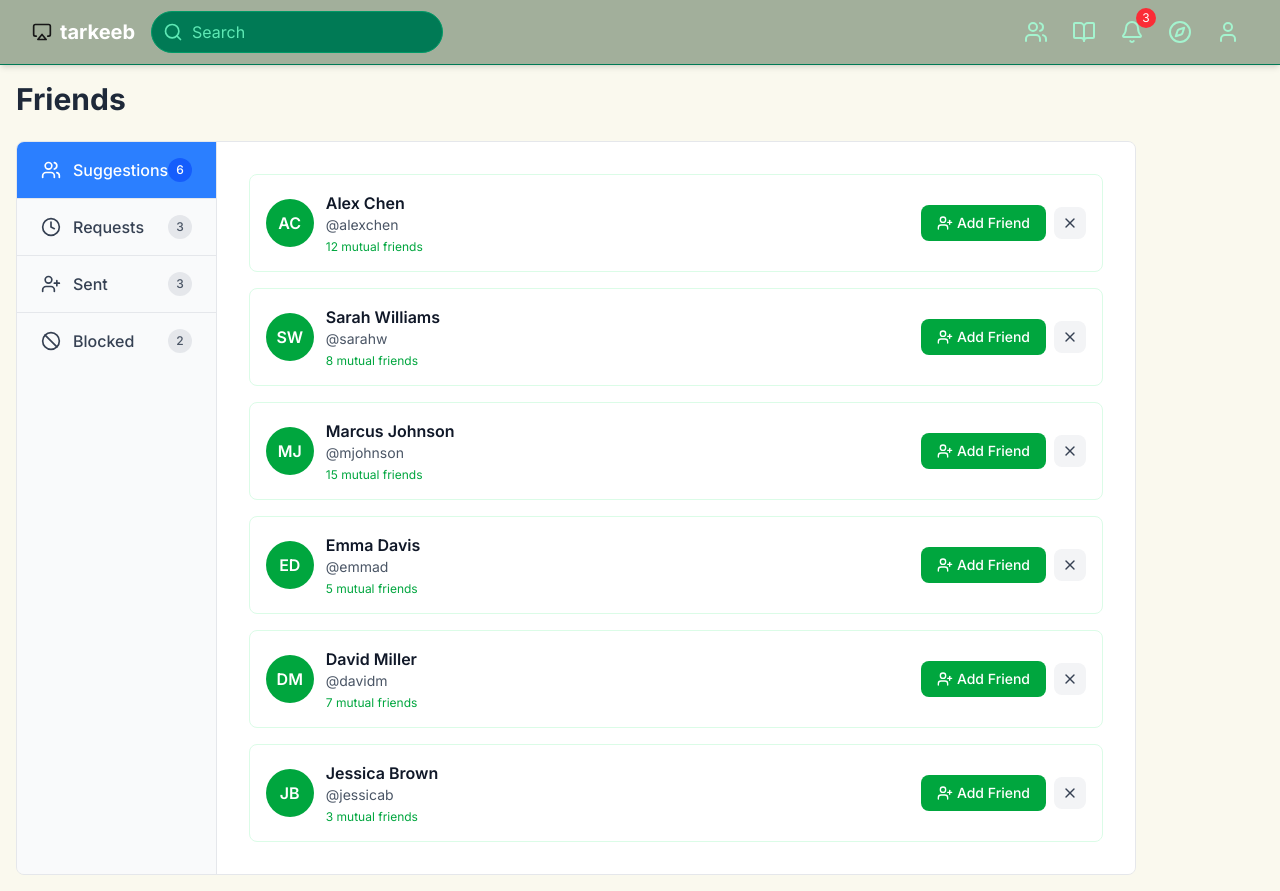
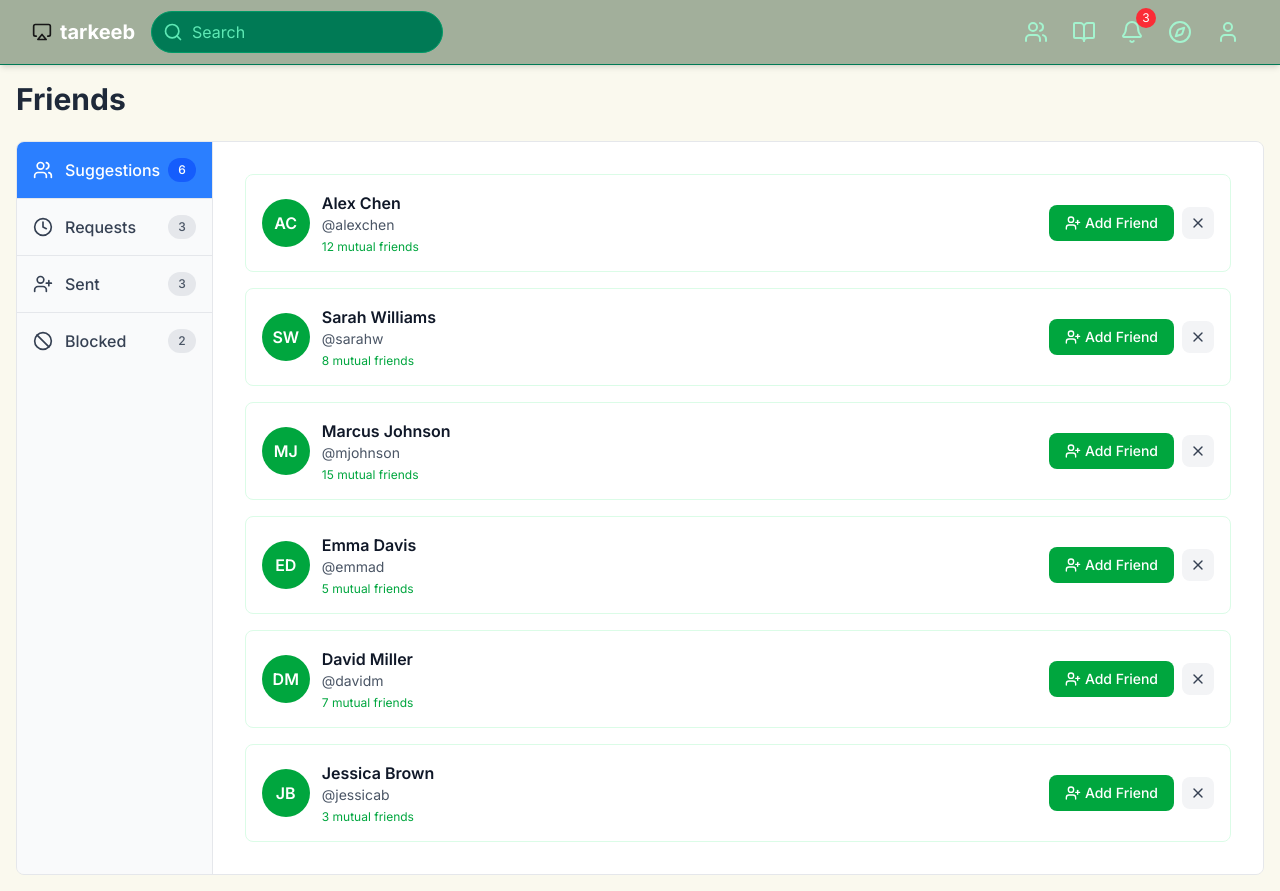
Before and after one commit to SZaidi00/recipe-social-frontend, a Next.js app: page /friends in a window 1280 px wide. Built offline with nearby package versions, Linux system fonts and the light colour scheme; no server answers.

Commit message:
fixed sizing issue on suggestions

```diff
--- a/app/(dashboard)/friends/page.tsx
+++ b/app/(dashboard)/friends/page.tsx
@@ -27,6 +27,18 @@ const FriendsManager = () => {
     { id: 4, name: 'Emma Davis', username: '@emmad', avatar: 'ED', mutualFriends: 5, status: 'suggested' },
     { id: 5, name: 'David Miller', username: '@davidm', avatar: 'DM', mutualFriends: 7, status: 'suggested' },
     { id: 6, name: 'Jessica Brown', username: '@jessicab', avatar: 'JB', mutualFriends: 3, status: 'suggested' },
+    // { id: 11, name: 'Alex Chen', username: '@alexchen', avatar: 'AC', mutualFriends: 12, status: 'suggested' },
+    // { id: 21, name: 'Sarah Williams', username: '@sarahw', avatar: 'SW', mutualFriends: 8, status: 'suggested' },
+    // { id: 31, name: 'Marcus Johnson', username: '@mjohnson', avatar: 'MJ', mutualFriends: 15, status: 'suggested' },
+    // { id: 41, name: 'Emma Davis', username: '@emmad', avatar: 'ED', mutualFriends: 5, status: 'suggested' },
+    // { id: 51, name: 'David Miller', username: '@davidm', avatar: 'DM', mutualFriends: 7, status: 'suggested' },
+    // { id: 61, name: 'Jessica Brown', username: '@jessicab', avatar: 'JB', mutualFriends: 3, status: 'suggested' },
+    // { id: 12, name: 'Alex Chen', username: '@alexchen', avatar: 'AC', mutualFriends: 12, status: 'suggested' },
+    // { id: 22, name: 'Sarah Williams', username: '@sarahw', avatar: 'SW', mutualFriends: 8, status: 'suggested' },
+    // { id: 32, name: 'Marcus Johnson', username: '@mjohnson', avatar: 'MJ', mutualFriends: 15, status: 'suggested' },
+    // { id: 42, name: 'Emma Davis', username: '@emmad', avatar: 'ED', mutualFriends: 5, status: 'suggested' },
+    // { id: 52, name: 'David Miller', username: '@davidm', avatar: 'DM', mutualFriends: 7, status: 'suggested' },
+    // { id: 62, name: 'Jessica Brown', username: '@jessicab', avatar: 'JB', mutualFriends: 3, status: 'suggested' },
   ]);
 
   const [requests] = useState([
@@ -69,7 +81,7 @@ const FriendsManager = () => {
   };
 
 return (
-    <div className="w-full max-w-6xl p-4">
+    <div className="w-full p-4">
       <div className="mb-6">
         <h1 className="text-3xl font-bold text-gray-800 mb-4">Friends</h1>
 
@@ -85,9 +97,9 @@ return (
           />
         </div> */}
       </div>
+{/* need to maybe come back to adjust the height of the table  */}
+      <div className="flex w-full border border-gray-200 rounded-lg overflow-hidden">
 
-      <div className="flex min-h-96 w-full border border-gray-200 rounded-lg overflow-hidden">
-        {/* Tab Triggers - Vertical on the left */}
         <div className="flex flex-col w-16 md:w-fit bg-gray-50 border-r border-gray-200">
           {tabs.map((tab) => {
             const IconComponent = tab.icon;
@@ -95,7 +107,7 @@ return (
               <button
                 key={tab.id}
                 onClick={() => setActiveTab(tab.id)}
-                className={`px-3 md:px-6 py-4 text-center md:text-left font-medium transition-colors duration-200 border-b border-gray-200 last:border-b-0 flex items-center justify-center md:justify-between relative ${
+                className={`md:px-4 py-4 text-center md:text-left font-medium transition-colors  border-b border-gray-200 last:border-b-0 flex items-center justify-center md:justify-between relative ${
                   activeTab === tab.id
                     ? 'bg-blue-500 text-white'
                     : 'bg-gray-50 text-gray-700 hover:bg-gray-100'
@@ -106,7 +118,7 @@ return (
                   <IconComponent className="w-5 h-5 flex-shrink-0" />
                   <span className="hidden md:block">{tab.name}</span>
                 </div>
-                <span className={`px-2 py-1 text-xs rounded-full absolute top-1 right-1 md:static md:px-2 md:py-1 ${
+                <span className={`px-2 py-1 text-xs rounded-full absolute top-1 right-1 md:static md:px-2.5 ml-2 md:py-1 ${
                   activeTab === tab.id
                     ? 'bg-blue-600 text-white'
                     : 'bg-gray-200 text-gray-600'
--- a/components/ui/user-card-friends.tsx
+++ b/components/ui/user-card-friends.tsx
@@ -1,7 +1,6 @@
-"use client"
+"use client";
 
-export default function UserCard ({ user, actions }){
-
+export default function UserCard({ user, actions }) {
   return (
     <div className="bg-white rounded-lg border border-green-100 p-4 hover:shadow-md transition-shadow duration-200">
       <div className="flex items-center justify-between">
@@ -13,21 +12,22 @@ export default function UserCard ({ user, actions }){
             <h3 className="font-semibold text-gray-900">{user.name}</h3>
             <p className="text-sm text-gray-600">{user.username}</p>
             {user.mutualFriends && (
-            <p className="text-xs text-green-600 mt-1">{user.mutualFriends} mutual friends</p>
+              <p className="text-xs text-green-600 mt-1">
+                {user.mutualFriends} mutual friends
+              </p>
             )}
             {user.time && (
               <p className="text-xs text-gray-500 mt-1">{user.time}</p>
             )}
             {user.blockedDate && (
-            <p className="text-xs text-gray-500 mt-1">Blocked {user.blockedDate}</p>
+              <p className="text-xs text-gray-500 mt-1">
+                Blocked {user.blockedDate}
+              </p>
             )}
           </div>
         </div>
-      <div className="flex items-center space-x-2">
-        {actions}
+        <div className="flex items-center space-x-2">{actions}</div>
       </div>
     </div>
-  </div>
-    )
-
+  );
 }
```
Lines whose indentation alone changed are shown as unchanged.
